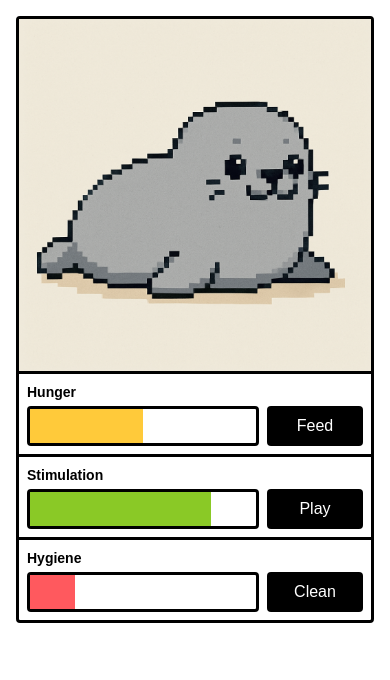
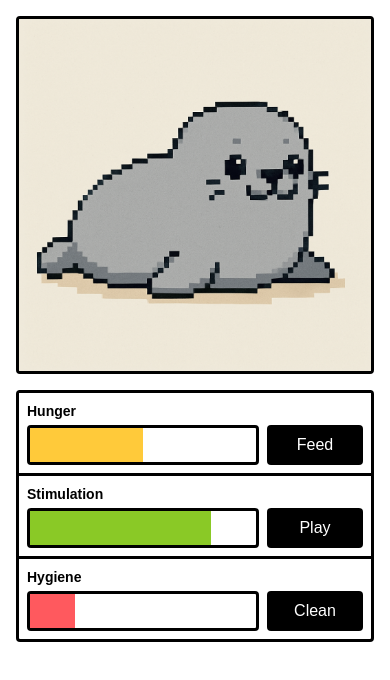
Before and after one commit to sean-mw/silly-seal, a Next.js app: page / in a window 390 px wide. Shown: the top 680 px of the page. Built offline with nearby package versions, Linux system fonts and the light colour scheme.

Commit message:
Improve seal and status bar scaling for small screen devices

```diff
--- a/app/page.tsx
+++ b/app/page.tsx
@@ -3,14 +3,50 @@
 import Seal from "@/components/Seal";
 import StatusBar from "@/components/StatusBar";
 import { useRouter } from "next/navigation";
+import { useEffect, useRef, useState } from "react";
 
 export default function Home() {
   const router = useRouter();
+  const statusContainerRef = useRef<HTMLDivElement>(null);
+  const [sealSize, setSealSize] = useState(512);
+
+  useEffect(() => {
+    const updateSealSize = () => {
+      const statusContainerHeight =
+        statusContainerRef.current?.offsetHeight ?? 0;
+      const padding = 48;
+
+      const maxHeight = window.innerHeight - statusContainerHeight - padding;
+      const maxWidth = window.innerWidth - 32;
+      const size = Math.min(maxHeight, maxWidth, 512);
+
+      setSealSize(size);
+    };
+
+    updateSealSize();
+
+    const resizeObserver = new ResizeObserver(updateSealSize);
+    if (statusContainerRef.current) {
+      resizeObserver.observe(statusContainerRef.current);
+    }
+
+    window.addEventListener("resize", updateSealSize);
+
+    return () => {
+      resizeObserver.disconnect();
+      window.removeEventListener("resize", updateSealSize);
+    };
+  }, []);
 
   return (
-    <div className="border-3 border-black rounded">
-      <Seal />
-      <div>
+    <div className="flex flex-col max-h-screen gap-4">
+      <div className="flex justify-center">
+        <Seal size={sealSize} />
+      </div>
+      <div
+        ref={statusContainerRef}
+        className="flex flex-col border-b-3 border-x-3 border-black rounded"
+      >
         <StatusBar
           title={"Hunger"}
           percent={0.5}
--- a/components/Seal.tsx
+++ b/components/Seal.tsx
@@ -1,15 +1,24 @@
 import Image from "next/image";
 
-function Seal() {
+type SealProps = {
+  size: number;
+};
+
+export default function Seal({ size }: SealProps) {
   return (
-    <Image
-      src="/seal.png"
-      alt="Pixelated seal"
-      style={{ width: "100%", height: "auto" }}
-      width={1024}
-      height={1024}
-    />
+    <div
+      className="relative border-3 border-black rounded overflow-hidden"
+      style={{
+        width: `${size}px`,
+        height: `${size}px`,
+      }}
+    >
+      <Image
+        src="/seal.png"
+        alt="Pixelated seal"
+        fill
+        className="object-cover"
+      />
+    </div>
   );
 }
-
-export default Seal;
```
